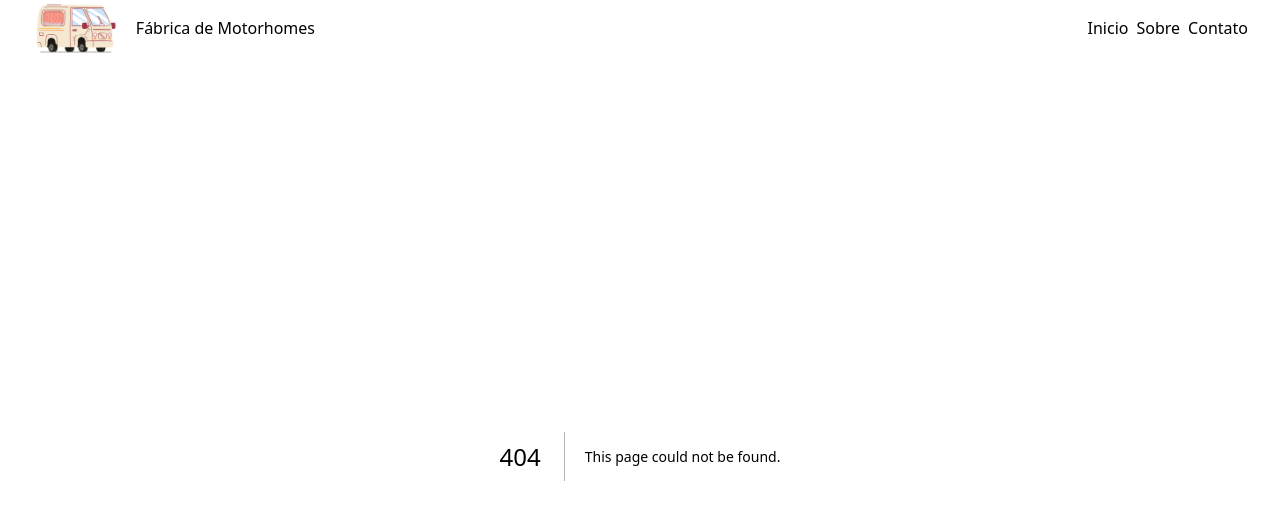
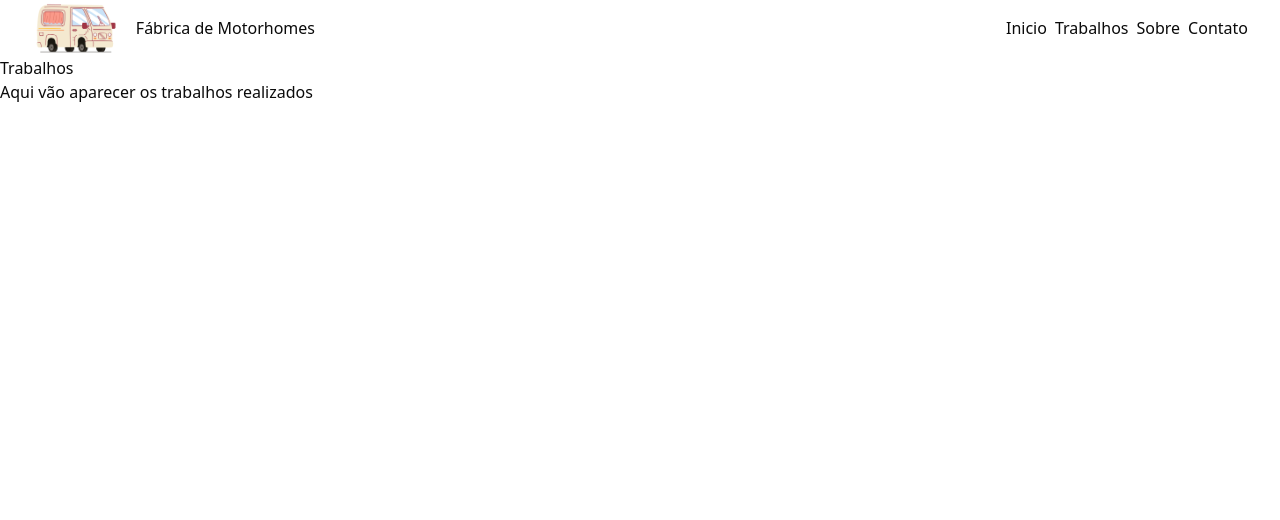
Before and after one commit to diguzim/motorhome-fe, a Next.js app: page /trabalhos in a window 1280 px wide. Before the commit this address had no page. Shown: the top 520 px of the page. Built offline with nearby package versions, Linux system fonts and the light colour scheme.

Commit message:
Adding new Trabalhos page

```diff
--- /dev/null
+++ b/src/app/trabalhos/page.tsx
@@ -0,0 +1,8 @@
+export default function TrabalhosPage() {
+  return (
+    <main>
+      <h1>Trabalhos</h1>
+      <p>Aqui vão aparecer os trabalhos realizados</p>
+    </main>
+  );
+}
--- a/src/components/navigation/navItems.ts
+++ b/src/components/navigation/navItems.ts
@@ -1,5 +1,6 @@
 export const navItems = [
   { label: "Inicio", href: "/" },
+  { label: "Trabalhos", href: "/trabalhos" },
   { label: "Sobre", href: "/sobre" },
   { label: "Contato", href: "/contato" },
 ];
```
